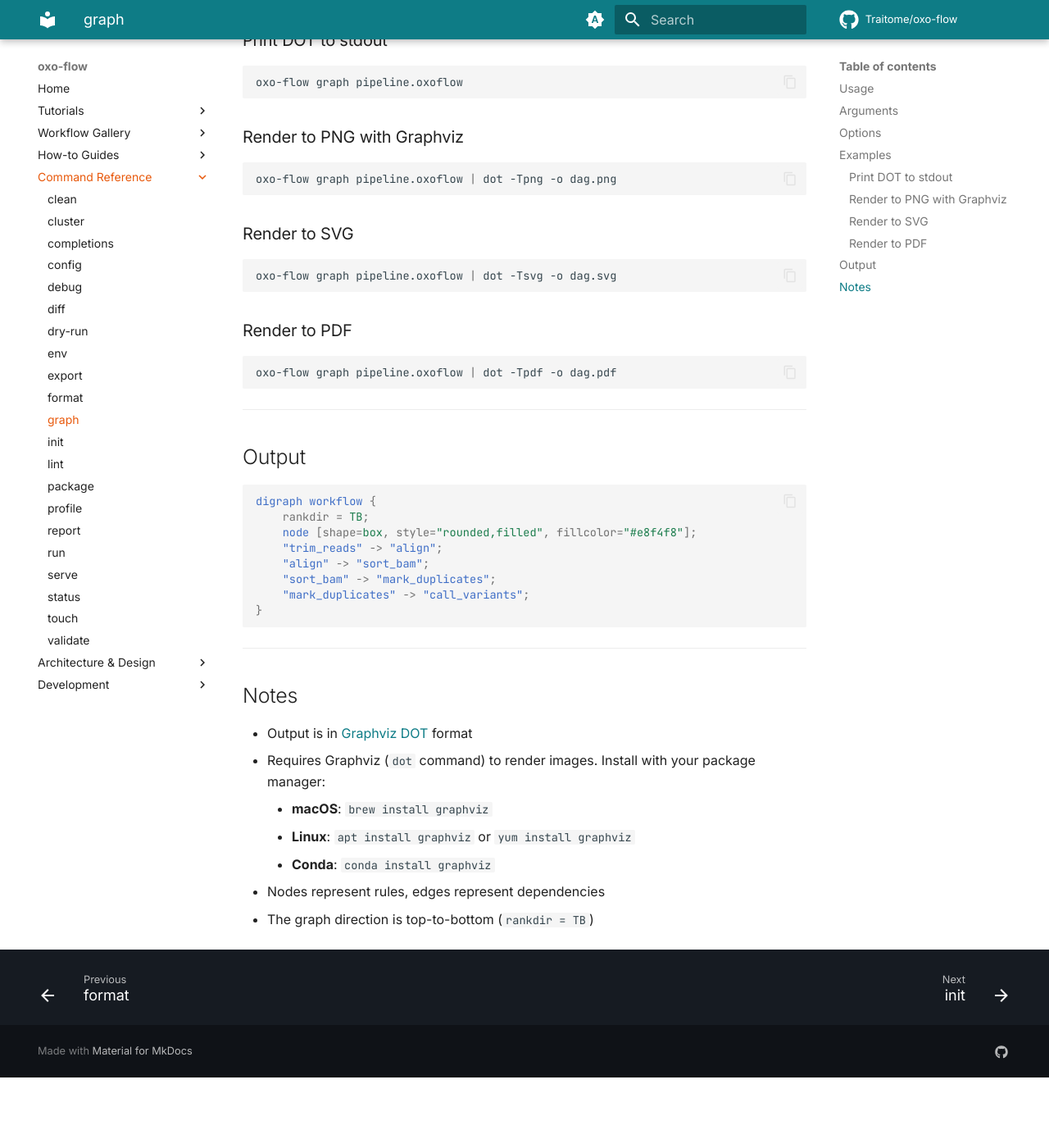
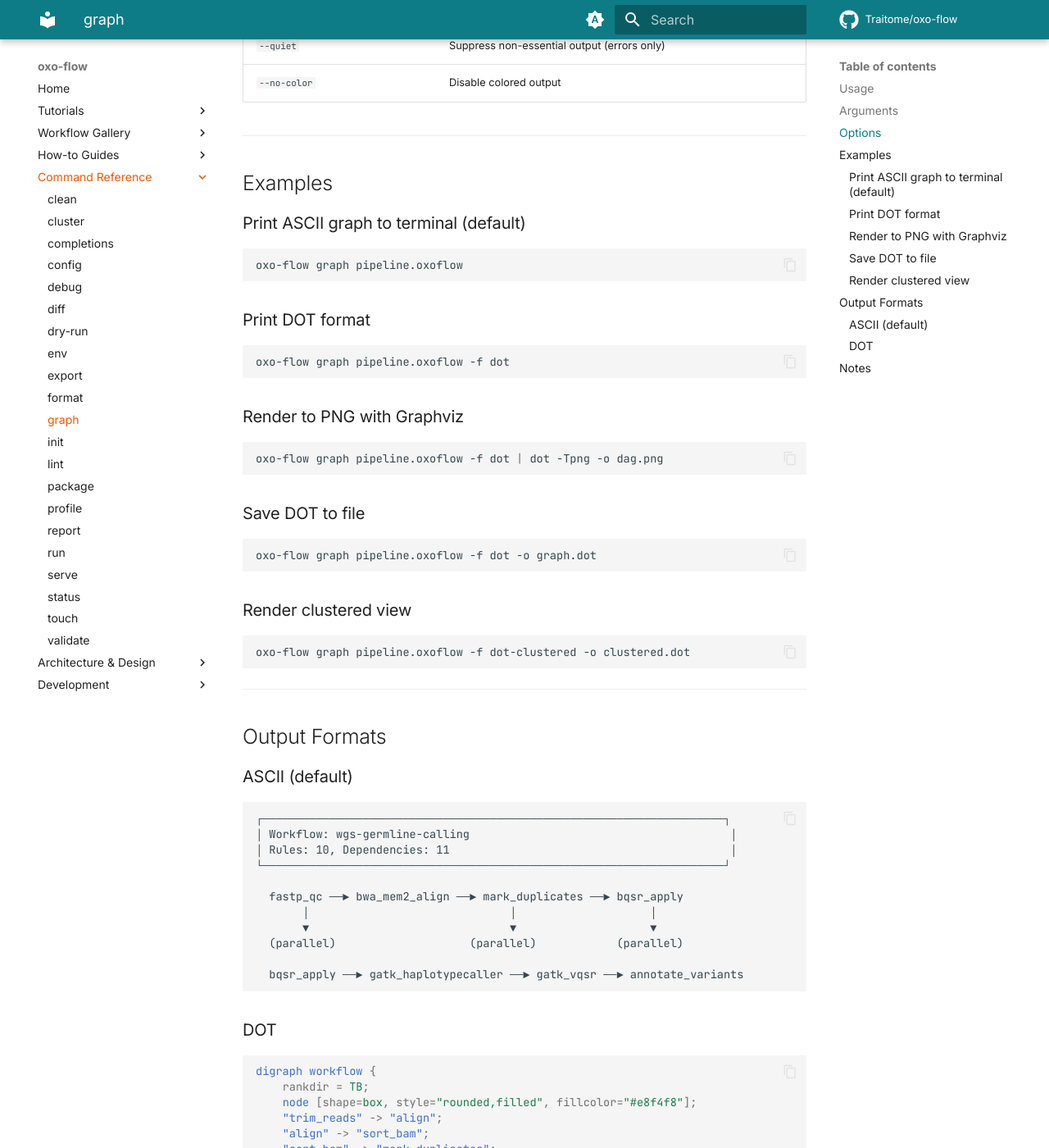
Before and after one commit to Traitome/oxo-flow, an MkDocs documentation site: the page built from docs/guide/src/commands/graph.md, in a window 1280 px wide and 1400 px high, scrolled down 894 px. Shown: the whole window at 82% size. Built offline with MkDocs 1.6.1 and Material for MkDocs 9.7.7, drawn with Linux system fonts in a browser that asks for light colours; comment, search, counter and statistics services are not loaded; before the commit the page ends 2208 px from its top, so only the background shows below that; some of the changed text lies outside the part shown.

Commit message:
docs: update outdated CLI documentation
- graph.md: Update to reflect default format is now ASCII, add -f/-o options
- serve.md: Add --base-path option for mounting under sub-path
- README.md: Add workflow #09 (Single-Cell RNA-seq) to gallery table
- wgs-germline.md: Fix rule count (8 -> 10) and update resource summary

````diff
--- a/docs/guide/src/commands/graph.md
+++ b/docs/guide/src/commands/graph.md
@@ -1,13 +1,13 @@
 # `oxo-flow graph`
 
-Output the workflow DAG in DOT format for visualization.
+Output the workflow DAG for visualization.
 
 ---
 
 ## Usage
 
 ```
-oxo-flow graph <WORKFLOW>
+oxo-flow graph [OPTIONS] <WORKFLOW>
 ```
 
 ---
@@ -24,39 +24,67 @@ oxo-flow graph <WORKFLOW>
 
 | Option | Short | Description |
 |---|---|---|
+| `--format <FORMAT>` | `-f` | Output format: `ascii` (terminal), `dot` (Graphviz), `dot-clustered` (enhanced). Default: `ascii` |
+| `--output <FILE>` | `-o` | Save output to a file (useful for dot/svg generation) |
 | `--verbose` | `-v` | Enable debug-level logging |
+| `--quiet` | | Suppress non-essential output (errors only) |
+| `--no-color` | | Disable colored output |
 
 ---
 
 ## Examples
 
-### Print DOT to stdout
+### Print ASCII graph to terminal (default)
 
 ```bash
 oxo-flow graph pipeline.oxoflow
 ```
 
+### Print DOT format
+
+```bash
+oxo-flow graph pipeline.oxoflow -f dot
+```
+
 ### Render to PNG with Graphviz
 
 ```bash
-oxo-flow graph pipeline.oxoflow | dot -Tpng -o dag.png
+oxo-flow graph pipeline.oxoflow -f dot | dot -Tpng -o dag.png
 ```
 
-### Render to SVG
+### Save DOT to file
 
 ```bash
-oxo-flow graph pipeline.oxoflow | dot -Tsvg -o dag.svg
+oxo-flow graph pipeline.oxoflow -f dot -o graph.dot
 ```
 
-### Render to PDF
+### Render clustered view
 
 ```bash
-oxo-flow graph pipeline.oxoflow | dot -Tpdf -o dag.pdf
+oxo-flow graph pipeline.oxoflow -f dot-clustered -o clustered.dot
 ```
 
 ---
 
-## Output
+## Output Formats
+
+### ASCII (default)
+
+```
+┌─────────────────────────────────────────────────────────────────────┐
+│ Workflow: wgs-germline-calling                                       │
+│ Rules: 10, Dependencies: 11                                          │
+└─────────────────────────────────────────────────────────────────────┘
+
+  fastp_qc ──► bwa_mem2_align ──► mark_duplicates ──► bqsr_apply
+       │                              │                    │
+       ▼                              ▼                    ▼
+  (parallel)                    (parallel)            (parallel)
+
+  bqsr_apply ──► gatk_haplotypecaller ──► gatk_vqsr ──► annotate_variants
+```
+
+### DOT
 
 ```dot
 digraph workflow {
@@ -73,8 +101,8 @@ digraph workflow {
 
 ## Notes
 
-- Output is in [Graphviz DOT](https://graphviz.org/doc/info/lang.html) format
-- Requires Graphviz (`dot` command) to render images. Install with your package manager:
+- Default output is ASCII for terminal viewing
+- DOT format requires Graphviz (`dot` command) to render images. Install with:
     - **macOS**: `brew install graphviz`
     - **Linux**: `apt install graphviz` or `yum install graphviz`
     - **Conda**: `conda install graphviz`
````
Also changed, not shown: docs/guide/src/commands/serve.md (+15 -0 lines), docs/guide/src/gallery/wgs-germline.md (+4 -2 lines), README.md.
